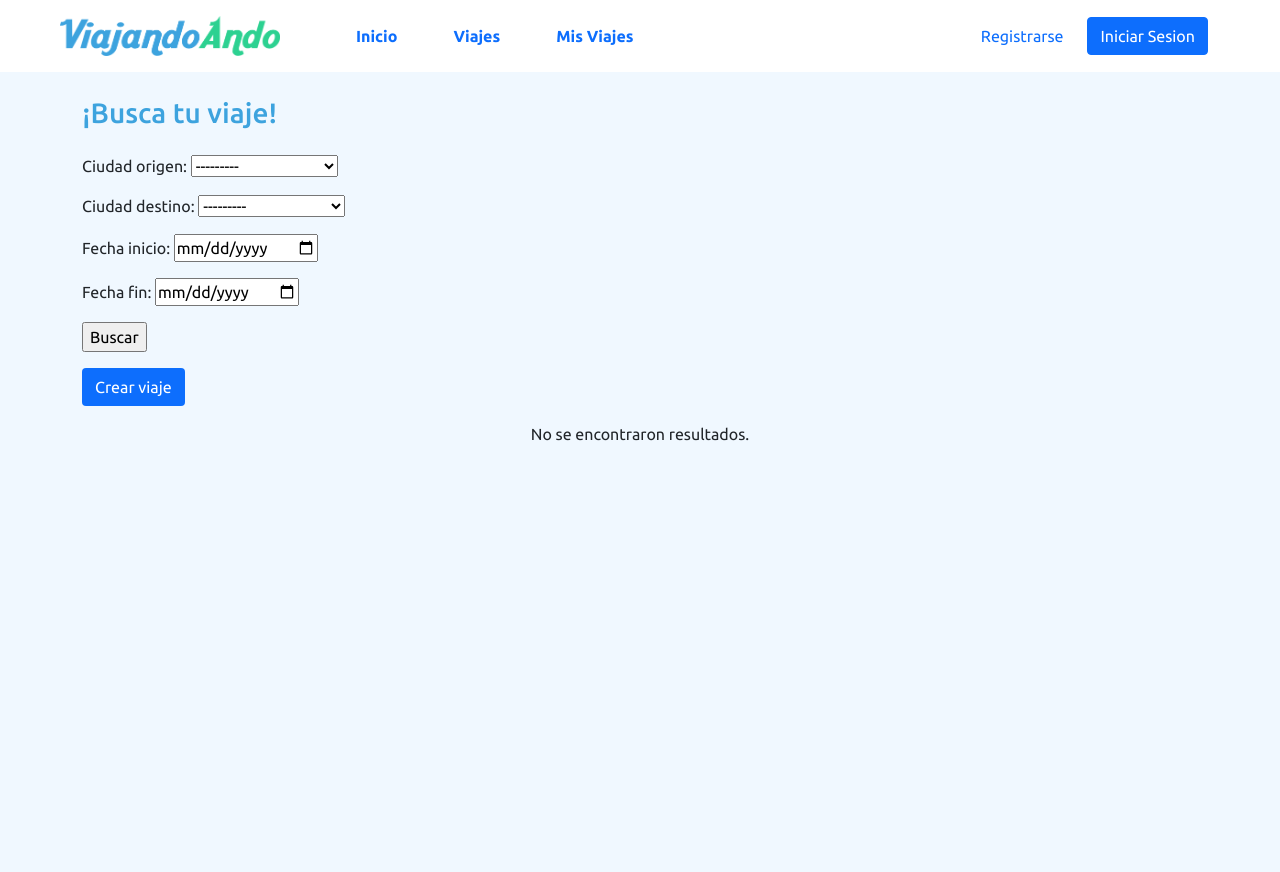
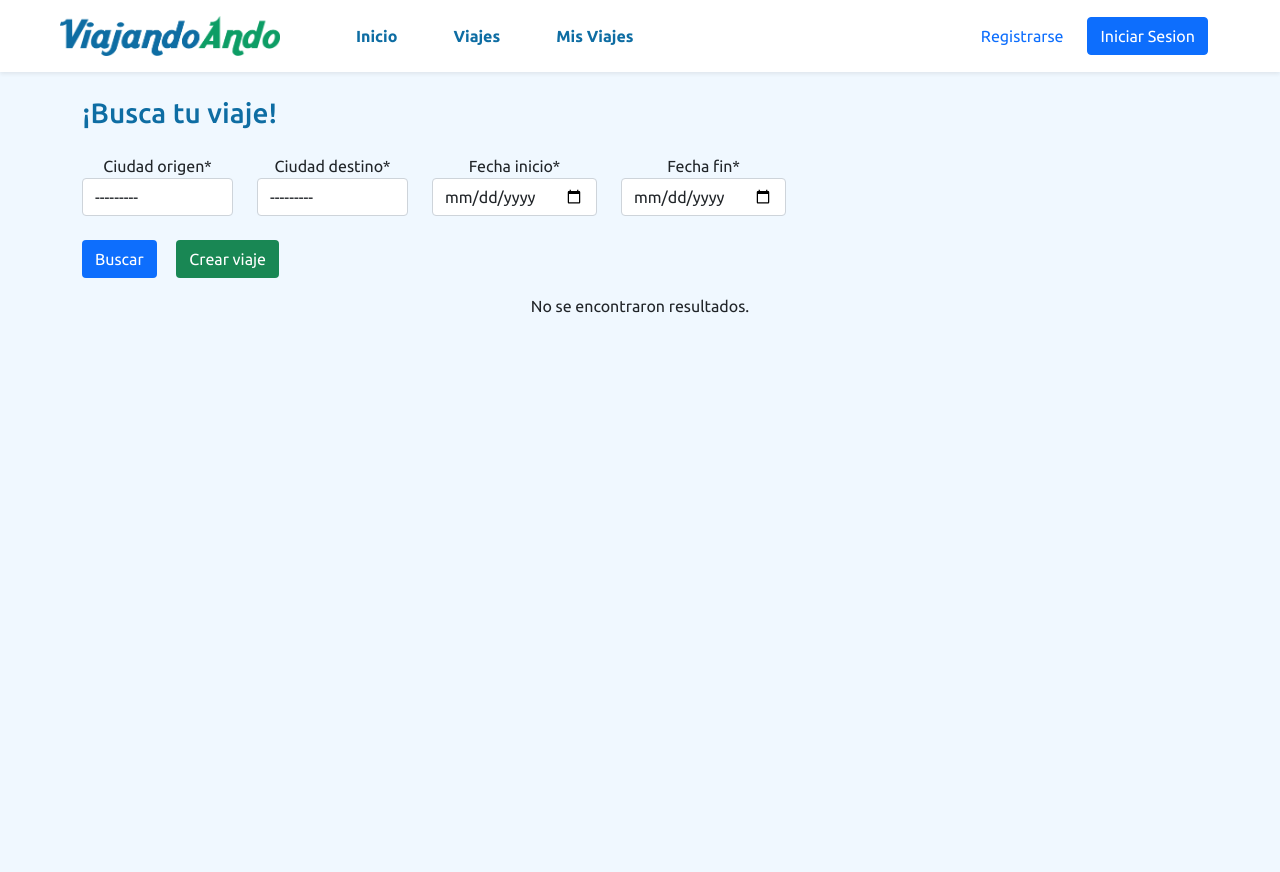
Before and after one commit to SantiagoMerlo1337/viajando-ando, a Django app: page /viajes/ in a window 1280 px wide. Run offline with Django 4.2, Linux system fonts and the light colour scheme; data comes from the database, SQL or seed files in the repository; some libraries are stand-ins or nearby versions.

Commit message:
mejoras css bootstrap 5.2

```diff
--- a/viajandoando/sitio/static/sitio/css/styles.css
+++ b/viajandoando/sitio/static/sitio/css/styles.css
@@ -9,7 +9,7 @@ body{
     background-repeat: no-repeat;
     background-size: cover;
     background-position: center;
-    height: 15rem;
+    /* height: 15rem; */
 }
 .tituloInicio{
     font-weight: 700;
@@ -27,8 +27,16 @@ hr{
     text-shadow: 0 0 18px black;
 }
 .colorPrim{
-    color: #3da3de;
+    color: #0e6da3;
 }
 .colorSec{
-    color: #07945e;
+    color: #0d9d65;
 }
+.itemNav{
+    color: #0e6da3;
+}
+.cardViaje{
+    width: 600px;
+    /* white-space: nowrap; */
+    min-width: 300px;
+}
--- a/viajandoando/sitio/templates/base.html
+++ b/viajandoando/sitio/templates/base.html
@@ -15,7 +15,7 @@
 </head>
 <body>
   <header>
-    <nav class="navbar navbar-expand-lg px-md-5">
+    <nav class="navbar navbar-expand-lg px-md-5 shadow-sm">
       <div class="container-fluid">
         <img class="logo" src="{% static 'sitio/img/logo.png' %}" alt="Logo">
           <button class="navbar-toggler bg-primary" type="button" data-bs-toggle="collapse" data-bs-target="#navbarSupportedContent" aria-controls="navbarSupportedContent" aria-expanded="false" aria-label="Toggle navigation">
@@ -25,13 +25,13 @@
               <div class="container-fluid d-flex justify-content-between p py-2">
                 <ul class="navbar-nav gap-lg-4 ps-lg-5">
                     <li class="nav-item">
-                      <a class="nav-link active px-3 fw-bold" aria-current="page" href="/">Inicio</a>
+                      <a class="nav-link px-3 fw-bold itemNav rounded-pill" aria-current="page" href="/">Inicio</a>
                     </li>
                     <li class="nav-item">
-                      <a class="nav-link px-3 fw-bold" href="{% url 'Viajes' %}">Viajes</a>
+                      <a class="nav-link px-3 fw-bold itemNav rounded-pill" href="{% url 'Viajes' %}">Viajes</a>
                     </li>
                     <li class="nav-item">
-                      <a class="nav-link px-3 fw-bold" href="{% url 'Mis Viajes' %}">Mis Viajes</a>
+                      <a class="nav-link px-3 fw-bold itemNav rounded-pill" href="{% url 'Mis Viajes' %}">Mis Viajes</a>
                     </li>
                 </ul>
                 <div class="d-flex align-items-center justify-content-between gap-4">
--- a/viajandoando/sitio/templates/viajes.html
+++ b/viajandoando/sitio/templates/viajes.html
@@ -1,27 +1,34 @@
 {% extends 'base.html' %}
 
-{% block title %}Home{% endblock %}
+{% block title %}ViajandoAndo{% endblock %}
+
+{% load crispy_forms_tags %}
 
 {% block content %}
 
 <div class="container py-4 vh-100">
   <h3 class="h3 pb-3 colorPrim">¡Busca tu viaje!</h3>
   <form action="." method="get">
-    {% csrf_token %}
-    {{ form.as_p }}
-    <input type="submit" value="Buscar" />
-</form>
-<a href="{% url 'Creacion viaje' %}"><button class="btn bg-primary text-white mt-3">Crear viaje</button></a>
+    <div class="d-flex flex-column flex-md-row justify-content-lg-start text-center gap-4 mb-4"</div>
+      <!-- {% csrf_token %} -->
+      {{ form|crispy }}
+
+    </div>
+    <input class="btn bg-primary text-white me-3" type="submit" value="Buscar" />
+    <a href="{% url 'Creacion viaje' %}"><button class="btn bg-success text-white">Crear viaje</button></a>
+  </form>
+
+
 
 <div class="viajes mt-3">
 
 {% if lista_viajes|length == 0 %}
     <p class="text-center">No se encontraron resultados.</p>
 {% else %}
-    <p class="text-center fs-3 colorSec fw-bolder">{{origen}} ➡ {{destino}}</p>
+    <p class="text-center fs-3 colorSec">{{origen}} ➡ {{destino}}</p>
     {% for viaje in lista_viajes %}
     <div class="d-flex justify-content-center pt-4">
-      <div class="card shadow w-100 w-50-md rounded">
+      <div class="card shadow rounded cardViaje">
         <div class="card-body">
           <div class="d-flex justify-content-between">
             <h5 class="card-title d-inline">{{viaje.conductor}}</h5>
@@ -33,9 +40,8 @@
               <button type="button" class="btn btn-primary text-center px-5 rounded-pill" data-bs-toggle="modal" data-bs-target="#exampleModal{{forloop.counter}}">Ver más</button>
             </div>
         </div>
+      </div>
     </div>
-    </div>
-
 
         <div class="modal fade" id="exampleModal{{forloop.counter}}" tabindex="-1" aria-labelledby="exampleModalLabel" aria-hidden="true">
             <div class="modal-dialog">
--- a/viajandoando/viajandoando/settings.py
+++ b/viajandoando/viajandoando/settings.py
@@ -12,7 +12,6 @@ https://docs.djangoproject.com/en/4.1/ref/settings/
 import django_heroku
 import os
 from pathlib import Path
-import sitio
 
 # Build paths inside the project like this: BASE_DIR / 'subdir'.
 BASE_DIR = Path(__file__).resolve().parent.parent
```
Also changed, not shown: viajandoando/sitio/templates/registration/login.html (+11 -5 lines), viajandoando/sitio/static/sitio/img/logo.png.
